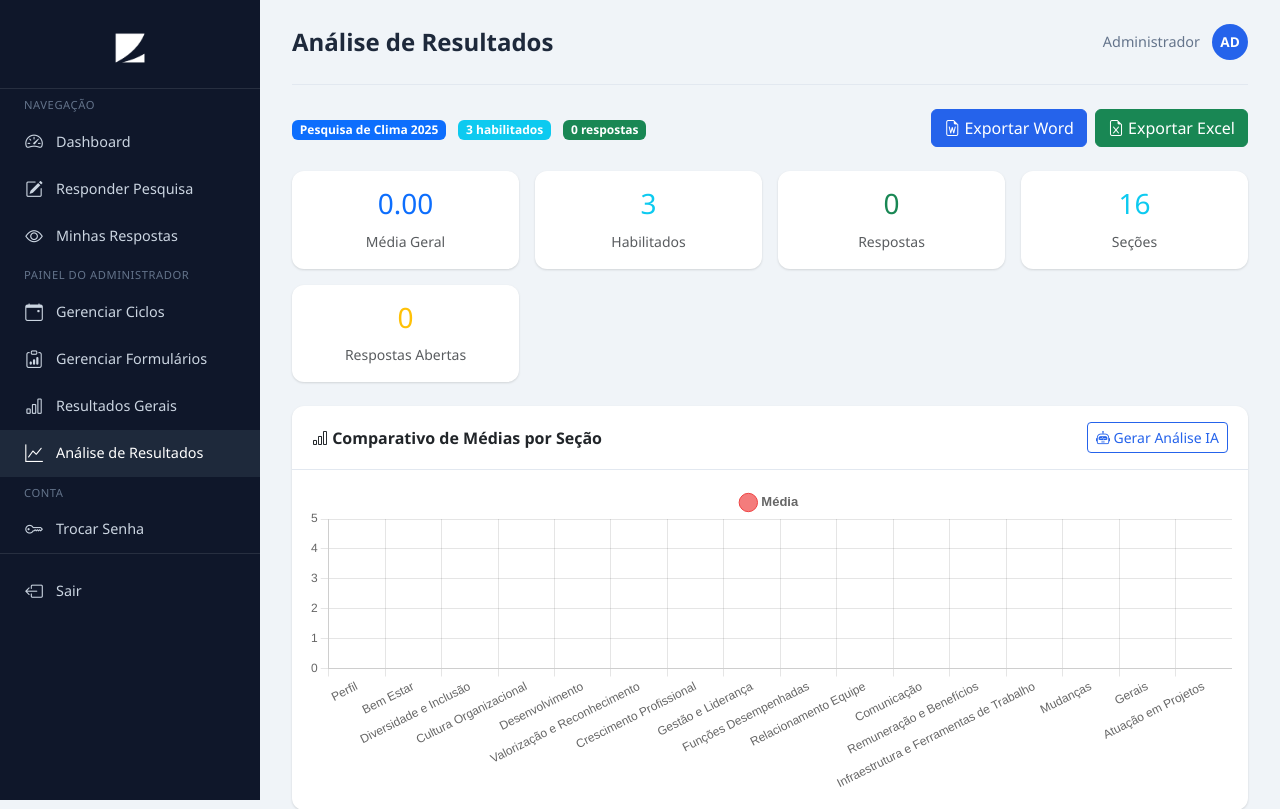
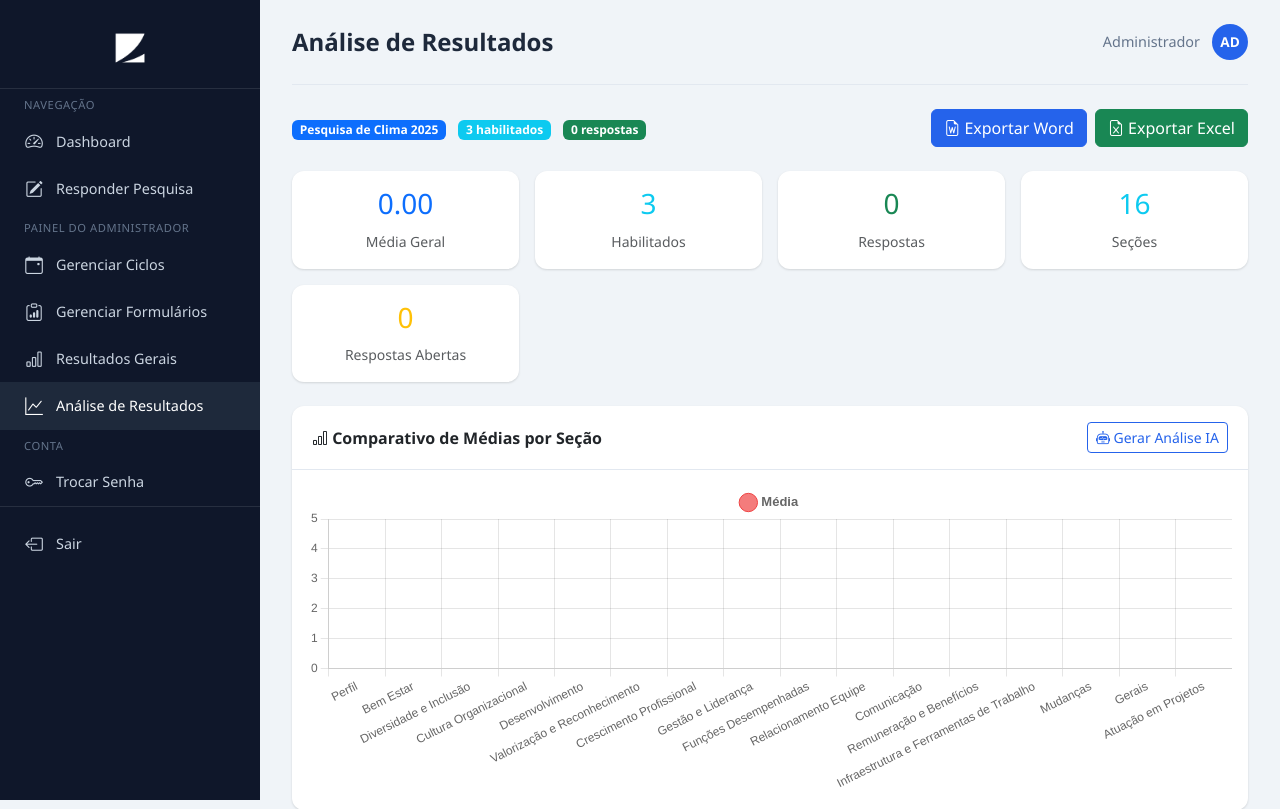
Before and after one commit to fpvizca/PesquisadeClima, a Flask app: page /admin/analise in a window 1280 px wide. Shown: the top 809 px of the page. Run offline with Flask 3, Linux system fonts and the light colour scheme; the visitor is signed in with stand-in values (Sample User, id 1); data comes from the database, SQL or seed files in the repository; data that the repository does not hold is empty.

Commit message:
remove: menu Minhas Respostas da sidebar
- Acesso apenas pelo link na página de pesquisa após responder

```diff
--- a/templates/base.html
+++ b/templates/base.html
@@ -125,9 +125,6 @@
   <a href="{{ url_for('pesquisa') }}" class="nav-item {% if request.endpoint in ('pesquisa', 'pesquisa_secao') %}active{% endif %}">
     <i class="bi bi-pencil-square"></i> Responder Pesquisa
   </a>
-  <a href="{{ url_for('minhas_respostas') }}" class="nav-item {% if request.endpoint == 'minhas_respostas' %}active{% endif %}">
-    <i class="bi bi-eye"></i> Minhas Respostas
-  </a>
   {% if is_admin %}
   <div class="nav-section">Painel do Administrador</div>
   <a href="{{ url_for('admin_ciclos') }}" class="nav-item {% if request.endpoint in ('admin_ciclos', 'admin_ciclo_novo', 'admin_ciclo_editar') %}active{% endif %}">
```
